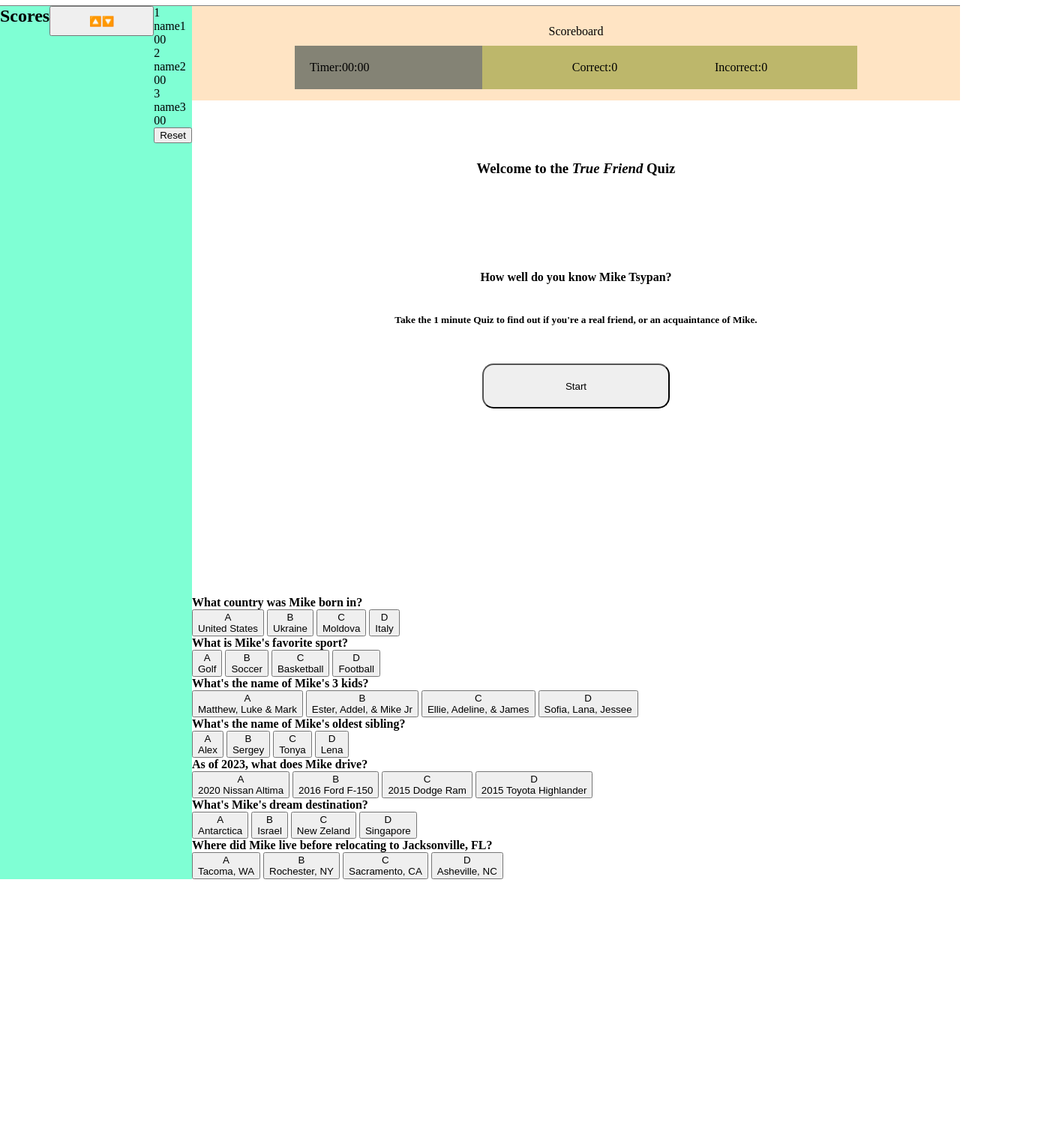
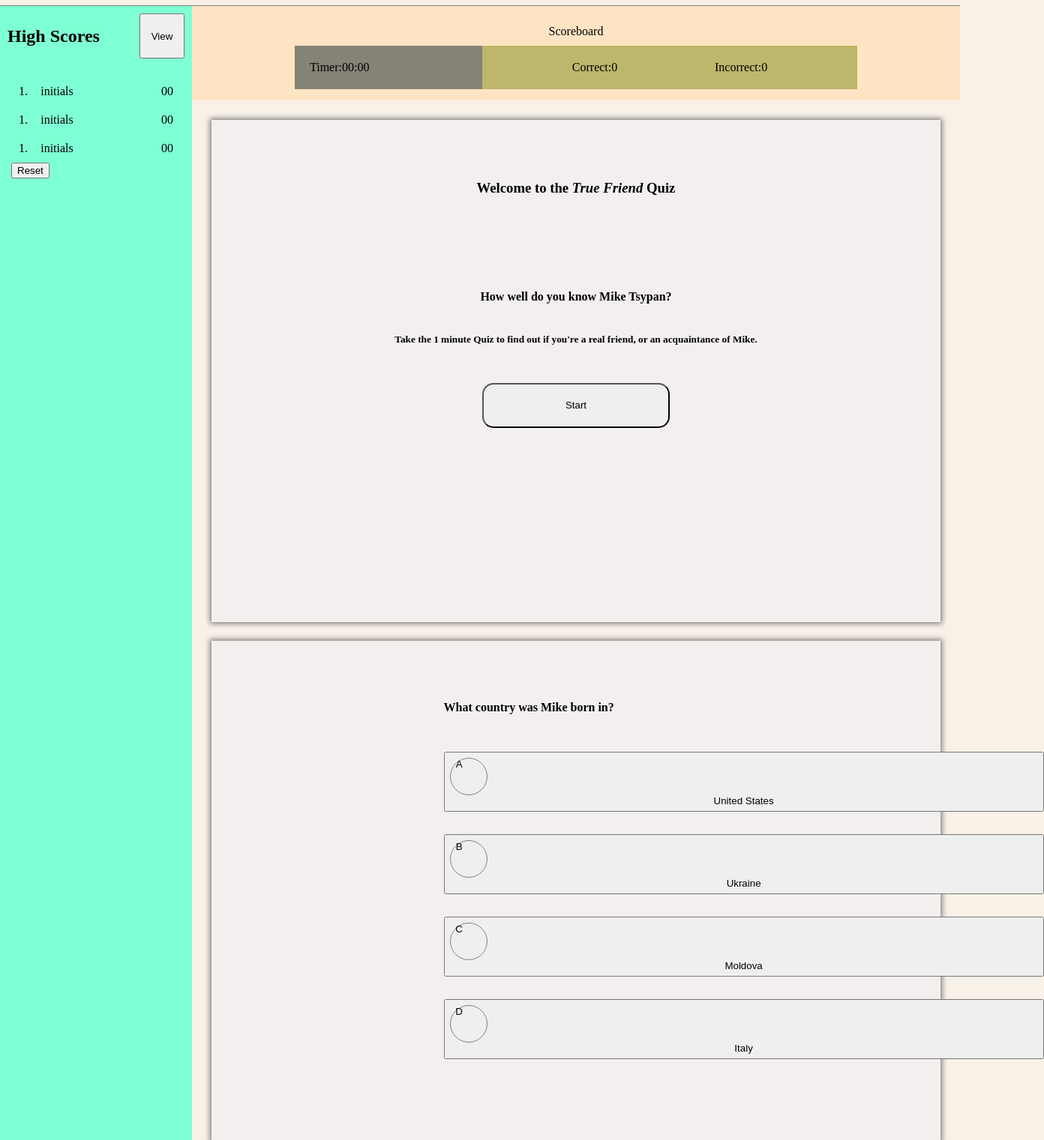
Before and after one commit to miketsypan89/The-Ultimate-Quiz, a plain HTML site: page index.html in a window 1280 px wide. Shown: the part 60-1581 px from the top of the page at 75% size, 1392 px wide, since content can reach past the window. Before the commit the page ends 1233 px from the top, so only its background shows below. Drawn offline with Linux system fonts and the light colour scheme.

Commit message:
added a lot of css and some more html

```diff
--- a/index.html
+++ b/index.html
@@ -13,22 +13,23 @@
     <h1 class="main-header">The Ultimate Quiz</h1>
     <div class="both-sections">
         <aside class="side-bar">
-            <h2 class="aside-section-title">Scores</h2>
-            <button class="view-hide-btn">🔼🔽</button>
+            <h2 class="aside-section-title">High Scores
+                <button class="view-hide-btn">View</button>
+            </h2>
             <div class="user-list">
                 <div class="user-info">
-                    <div class="place">1 </div>
-                    <div class="user-init">name1</div>
+                    <div class="place">1. </div>
+                    <div class="user-init">initials</div>
                     <div class="score">00</div>
                 </div>
                 <div class="user-info">
-                    <div class="place">2 </div>
-                    <div class="user-init">name2</div>
+                    <div class="place">1. </div>
+                    <div class="user-init">initials</div>
                     <div class="score">00</div>
                 </div>
                 <div class="user-info">
-                    <div class="place">3 </div>
-                    <div class="user-init">name3</div>
+                    <div class="place">1. </div>
+                    <div class="user-init">initials</div>
                     <div class="score">00</div>
                 </div>
                 <button>Reset</button>
@@ -60,8 +61,10 @@
                     acquaintance of Mike.</h5>
                 <button class="start-quiz-btn">Start</button>
             </div>
+            <div class="all-challanges">
                 <div class="challenge1">
                     <h4 class="question">What country was Mike born in?</h4>
+                    <div class="list-of-answers">
                         <button class="optionA">
                             <div class="answer-option">A</div>United States
                         </button>
@@ -74,6 +77,7 @@
                         <button class="optionD">
                             <div class="answer-option">D</div>Italy
                         </button>
+                    </div>
                 </div>
                 <div class="challenge2">
                     <h4 class="question">What is Mike's favorite sport?</h4>
@@ -167,6 +171,7 @@
                 </div>
             </div>
         </div>
+    </div>
 
 
     <script src="script.js"></script>
--- a/style.css
+++ b/style.css
@@ -1,6 +1,10 @@
 * {
     box-sizing: border-box;
     margin: 0;
+}
+
+body {
+    background-color: rgb(247, 241, 232);
 }
 
 .main-header {
@@ -13,8 +17,29 @@
 .side-bar {
     width: 20%;
     background-color: aquamarine;
+    display: block;
+}
+
+.aside-section-title {
+    padding: 10px;
     display: flex;
-    justify-content: space-around;
+    align-items: center;
+    justify-content: space-between;
+}
+
+.user-list {
+    display: block;
+    padding: 15px;
+}
+
+.user-info {
+    padding: 10px;
+    display: flex;
+    justify-content: space-between;
+}
+
+.user-init {
+    margin-right: 100px;
 }
 
 .both-sections {
@@ -22,8 +47,8 @@
 }
 
 .view-hide-btn {
-    width: 200px;
-    height: 40px;
+    width: 60px;
+    height: 60px;
 }
 
 .main-body {
@@ -78,9 +103,13 @@
 }
 
 .welcome-page {
+    margin: 2vw;
     text-align: center;
     padding: 30px;
     padding-bottom: 250px;
+    height: 670px;
+    background-color: rgb(243, 239, 239);
+    box-shadow: 0px 0px 7px 2px rgba(0, 0, 0, 0.49);
 }
 
 .quiz-greeting {
@@ -106,3 +135,125 @@
     height: 60px;
     border-radius: 15px;
 }
+
+.all-challanges {
+    text-align: center;
+}
+
+.challenge1 {
+    margin: 2vw;
+    text-align: center;
+    padding: 30px;
+    padding-bottom: 250px;
+    height: 670px;
+    background-color: rgb(243, 239, 239);
+    box-shadow: 0px 0px 7px 2px rgba(0, 0, 0, 0.49);
+}
+
+.challenge2 {
+    margin: 2vw;
+    text-align: center;
+    padding: 30px;
+    padding-bottom: 250px;
+    height: 670px;
+    background-color: rgb(243, 239, 239);
+    box-shadow: 0px 0px 7px 2px rgba(0, 0, 0, 0.49);
+}
+
+.challenge3 {
+    margin: 2vw;
+    text-align: center;
+    padding: 30px;
+    padding-bottom: 250px;
+    height: 670px;
+    background-color: rgb(243, 239, 239);
+    box-shadow: 0px 0px 7px 2px rgba(0, 0, 0, 0.49);
+}
+
+.challenge4 {
+    margin: 2vw;
+    text-align: center;
+    padding: 30px;
+    padding-bottom: 250px;
+    height: 670px;
+    background-color: rgb(243, 239, 239);
+    box-shadow: 0px 0px 7px 2px rgba(0, 0, 0, 0.49);
+}
+
+.challenge5 {
+    margin: 2vw;
+    text-align: center;
+    padding: 30px;
+    padding-bottom: 250px;
+    height: 670px;
+    background-color: rgb(243, 239, 239);
+    box-shadow: 0px 0px 7px 2px rgba(0, 0, 0, 0.49);
+}
+
+.challenge6 {
+    margin: 2vw;
+    text-align: center;
+    padding: 30px;
+    padding-bottom: 250px;
+    height: 670px;
+    background-color: rgb(243, 239, 239);
+    box-shadow: 0px 0px 7px 2px rgba(0, 0, 0, 0.49);
+}
+
+.challenge7 {
+    margin: 2vw;
+    text-align: center;
+    padding: 30px;
+    padding-bottom: 250px;
+    height: 670px;
+    background-color: rgb(243, 239, 239);
+    box-shadow: 0px 0px 7px 2px rgba(0, 0, 0, 0.49);
+}
+
+.question {
+    padding-top: 50px;
+    padding-left: 280px;
+    padding-bottom: 50px;
+    text-align: left;
+}
+
+.list-of-answers {
+    display: block;
+    align-items: center;
+    padding-left: 280px;
+    padding-bottom: 30px;
+    text-align: left;
+
+}
+
+.optionA {
+    width: 800px;
+    height: 80px;
+    margin-bottom: 30px;
+}
+
+.optionB {
+    width: 800px;
+    height: 80px;
+    margin-bottom: 30px;
+}
+
+.optionC {
+    width: 800px;
+    height: 80px;
+    margin-bottom: 30px;
+}
+
+.optionD {
+    width: 800px;
+    height: 80px;
+    margin-bottom: 30px;
+}
+
+.answer-option {
+    width: 50px;
+    height: 50px;
+    border: 1px gray solid;
+    border-radius: 50px;
+    padding-right: 25px;
+}
```
Lines whose indentation alone changed are shown as unchanged.
